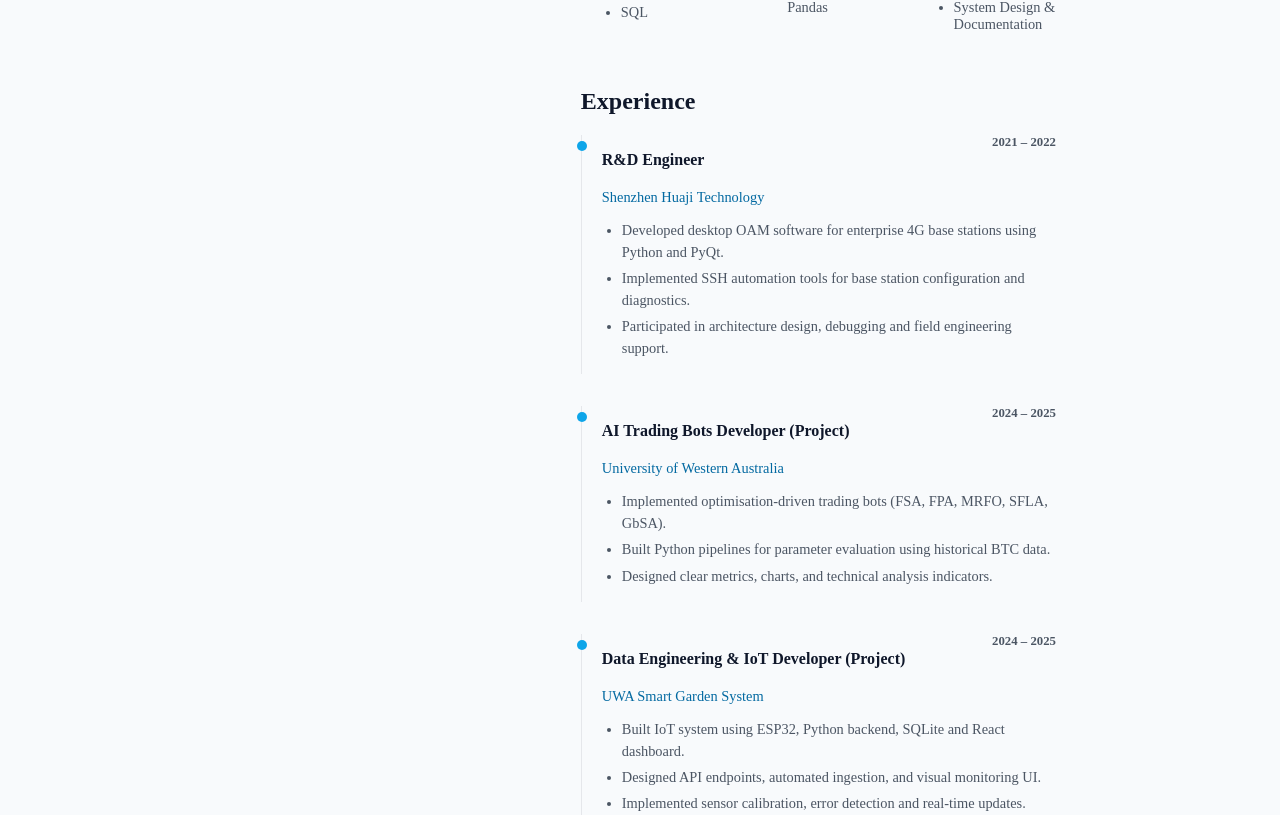
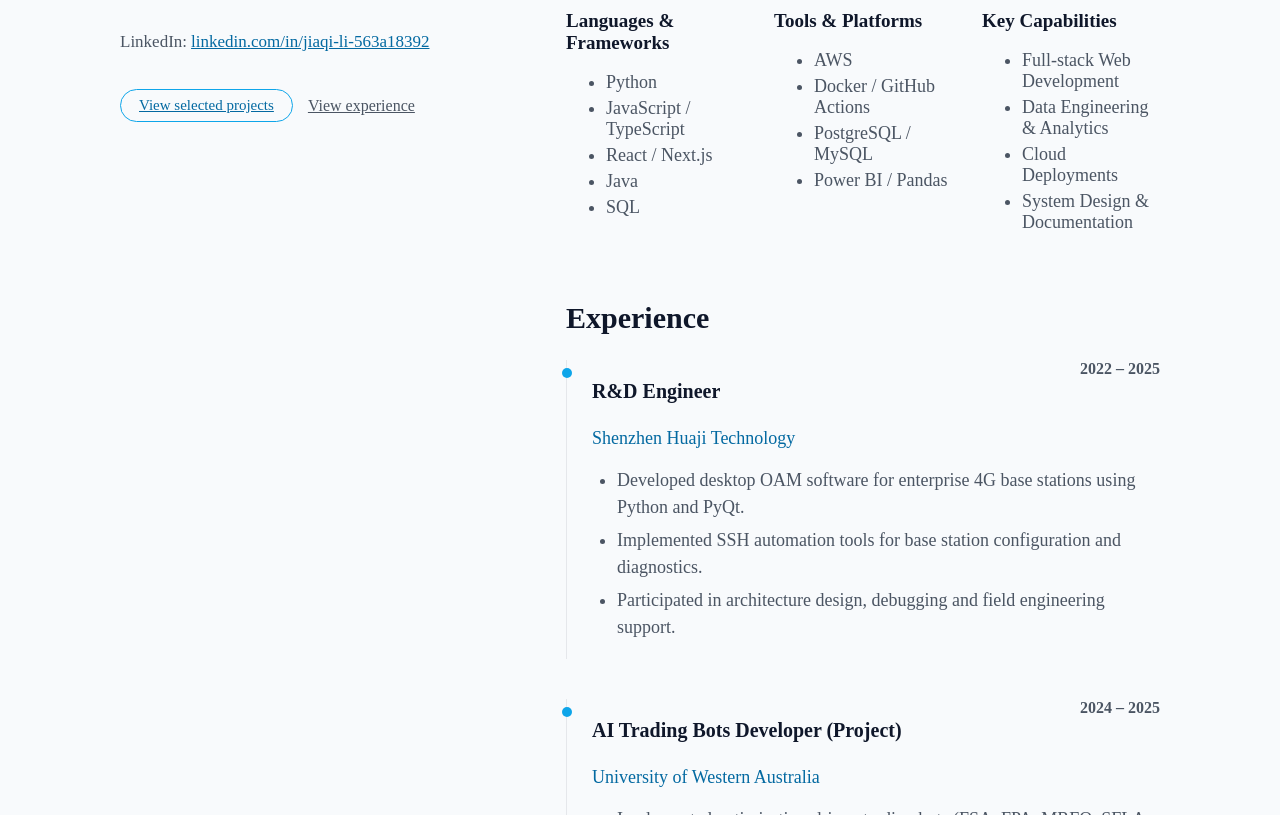
Before and after one commit to Jackieljq/personal-website, a Next.js app: page / in a window 1280 px wide. Shown: the part 785-1600 px from the top of the page. Built offline with nearby package versions, Linux system fonts and the light colour scheme.

Commit message:
Modify experience with correct timeline and update font size

```diff
--- a/app/styles/layout.css
+++ b/app/styles/layout.css
@@ -1,5 +1,7 @@
 /* ===== Theme variables ===== */
-
+html {
+  font-size: 20px;
+}
 html.theme-light {
     --bg-color: #f8fafc;
     --text-color: #0f172a;
--- a/components/ExperienceSection.tsx
+++ b/components/ExperienceSection.tsx
@@ -8,7 +8,7 @@ export default function ExperienceSection() {
           <div className="timeline-item">
             <div className="timeline-header">
               <h3 className="timeline-role">R&D Engineer</h3>
-              <span className="timeline-date">2021 – 2022</span>
+              <span className="timeline-date">2022 – 2025</span>
             </div>
             <p className="timeline-company">Shenzhen Huaji Technology</p>
             <ul className="timeline-list">
```
